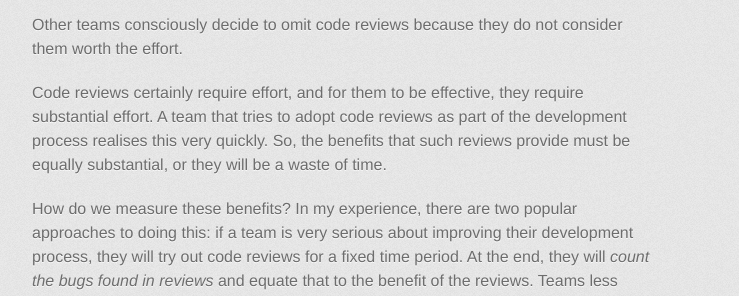
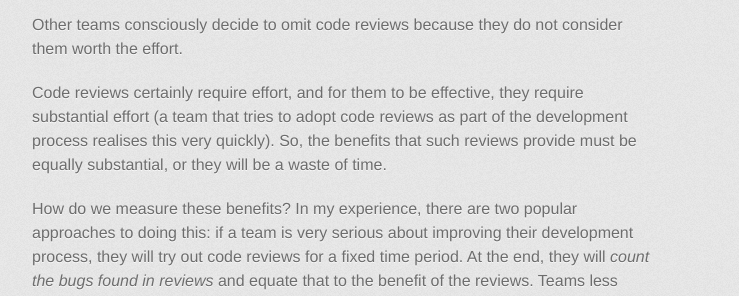
Before and after one commit to ibsenrune/ibsenrune.github.io, a Jekyll site: the page built from _posts/2017-04-16-on-the-value-of-code-reviews.md, in a window 1280 px wide. Shown: the part 626-922 px from the top of the page, without its empty margins (298-1037 px from the left). Built offline with Jekyll 4.4.1, drawn with Linux system fonts in a browser that asks for light colours; some web fonts are replaced; Markdown is read by kramdown in place of the engine named in the settings.

Commit message:
Tighten sentences

```diff
--- a/_posts/2017-04-16-on-the-value-of-code-reviews.md
+++ b/_posts/2017-04-16-on-the-value-of-code-reviews.md
@@ -13,7 +13,7 @@ For some teams, it may not be a conscious choice not to have code reviews. Most
 
 Other teams consciously decide to omit code reviews because they do not consider them worth the effort.
 
-Code reviews certainly require effort, and for them to be effective, they require substantial effort. A team that tries to adopt code reviews as part of the development process realises this very quickly. So, the benefits that such reviews provide must be equally substantial, or they will be a waste of time.
+Code reviews certainly require effort, and for them to be effective, they require substantial effort (a team that tries to adopt code reviews as part of the development process realises this very quickly). So, the benefits that such reviews provide must be equally substantial, or they will be a waste of time.
 
 How do we measure these benefits? In my experience, there are two popular approaches to doing this: if a team is very serious about improving their development process, they will try out code reviews for a fixed time period. At the end, they will _count the bugs found in reviews_ and equate that to the benefit of the reviews. Teams less hell-bent on gathering empirical data may count all the bugs that have been identified in their software in the last year (in production, though testing, or otherwise) and consider the identification of these bugs an upper bound on the benefit of code reviews, since code reviews _might_ have identified these bugs earlier.
 
```
